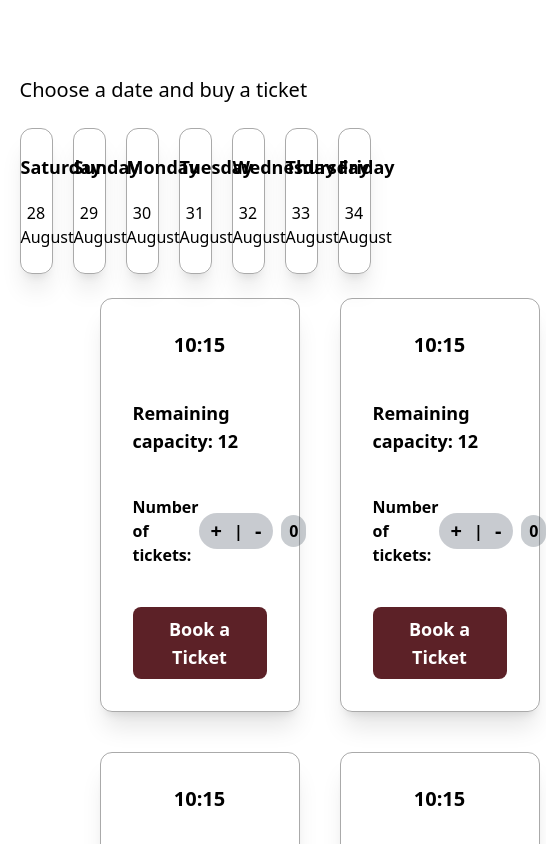
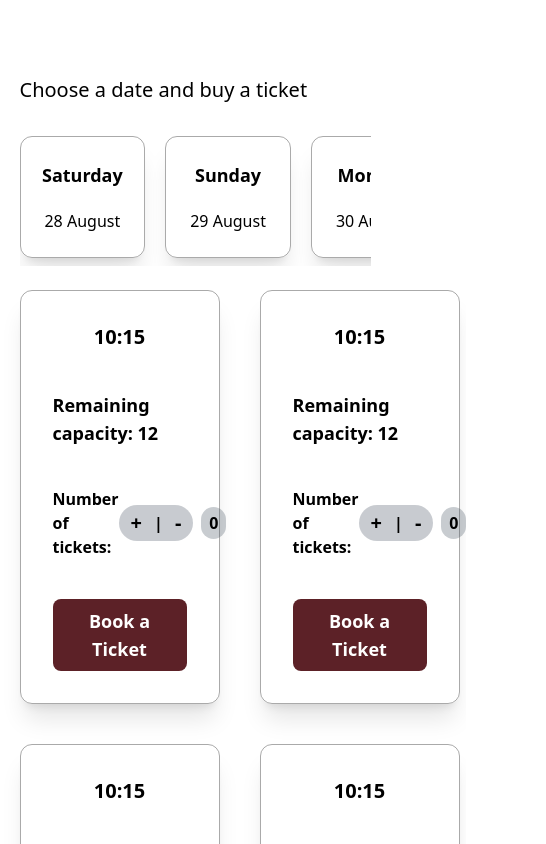
Before and after one commit to iXZed026/Loghante-Project, a Next.js app in the folder Develop/Frontend/: page /en/museums-tour in a window 390 px wide. Shown: the part 820-1664 px from the top of the page, 546 px wide, since content can reach past the window. Built offline with nearby package versions, Linux system fonts and the light colour scheme.

Commit message:
adding responsive for day of the weeks

```diff
--- a/Develop/Frontend/src/features/museums-tour/components/tickets/MuseumsTourDayOfWeekBox.tsx
+++ b/Develop/Frontend/src/features/museums-tour/components/tickets/MuseumsTourDayOfWeekBox.tsx
@@ -3,8 +3,10 @@ import { cn } from '@/lib/utils/cn';
 
 function MuseumsTourDayOfWeekBox() {
 
-  const date = new Date()
+  const date = new Date();
+
   const todayNum = date.getDate();
+
   const month = date.toLocaleDateString("en-US", {
     month: "long",
   });
@@ -16,6 +18,7 @@ function MuseumsTourDayOfWeekBox() {
           key={day.id}
           className={cn(
             "col-span-1",
+            "min-w-0",
             "py-6",
             "fcol gap-5",
             "border-[1px] border-black-opacity",
@@ -24,16 +27,17 @@ function MuseumsTourDayOfWeekBox() {
             "text-center",
           )}
         >
-          <span className='font-bold text-lg'>
+          <span className="font-bold text-lg">
             {day.dayOTWeek}
           </span>
+
           <span>
-            {`${(todayNum + Number(key))}  ${month}`}
+            {`${todayNum + Number(key)} ${month}`}
           </span>
         </div>
       ))}
     </>
-  )
+  );
 }
 
-export default MuseumsTourDayOfWeekBox
+export default MuseumsTourDayOfWeekBox;
--- a/Develop/Frontend/src/features/museums-tour/components/tickets/MuseumsTourTickets.tsx
+++ b/Develop/Frontend/src/features/museums-tour/components/tickets/MuseumsTourTickets.tsx
@@ -10,10 +10,12 @@ function MuseumsTourTickets() {
                     Choose a date and buy a ticket
                 </h3>
             </div>
-            <div className='grid grid-cols-7 gap-5'>
-                <MuseumsTourDayOfWeekBox />
+            <div className="w-full overflow-x-auto xl:overflow-x-visible">
+                <div className="grid grid-cols-7 gap-5 min-w-[1000px] xl:min-w-0 py-2">
+                    <MuseumsTourDayOfWeekBox />
+                </div>
             </div>
-            <div className='grid grid-cols-12 gap-10 px-20'>
+            <div className='grid grid-cols-12 gap-10 xl:px-20'>
                 <MuseumsTourTicketBox />
                 <MuseumsTourTicketBox />
                 <MuseumsTourTicketBox />
```
